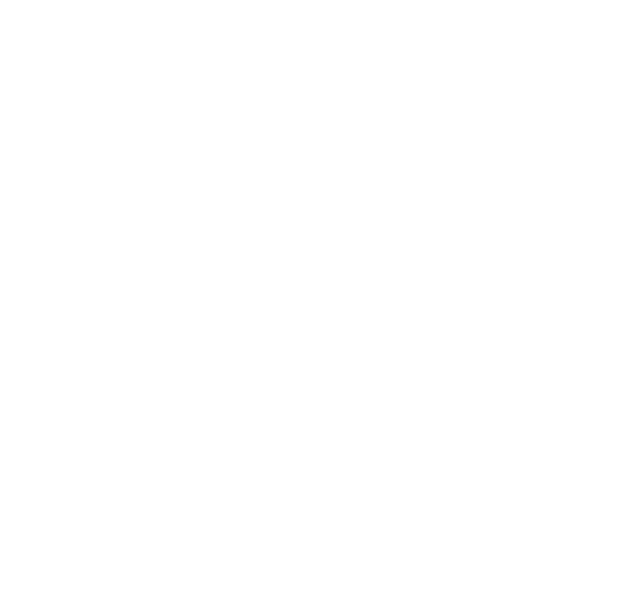
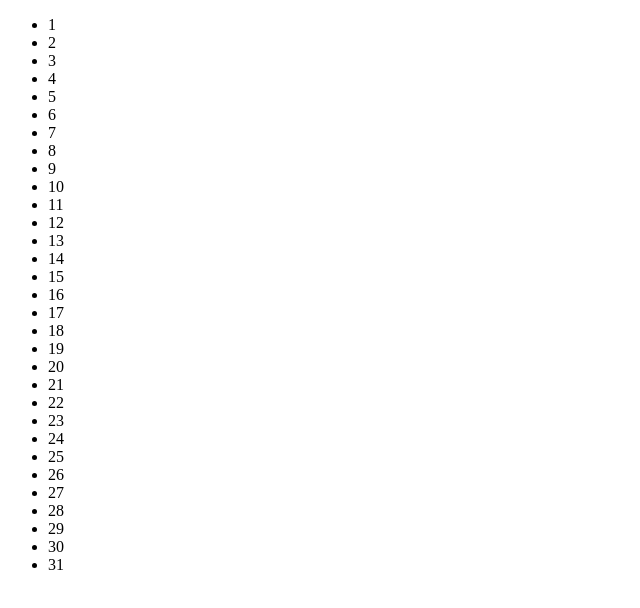
Before and after one commit to AndrewND92/ajax-ex-calendar, a plain HTML site: page index.html in a window 1280 px wide. Shown: the whole page, without its empty margins (0-640 px from the left). Drawn offline with nearby package versions, Linux system fonts and the light colour scheme.

Commit message:
stampo i giorni del mese nella lista

```diff
--- a/index.html
+++ b/index.html
@@ -9,7 +9,15 @@
   </head>
 
   <body>
+    <div class="">
+      <ul class="giorni-mese">
+      </ul>
+    </div>
+    <script id="template" type="text/x-handlebars-template">
 
+      <li data-value="{{value}}">{{value}}</li>
+
+    </script>
 
 
     <script type="text/javascript" src="js/script.js"></script>
--- a/js/script.js
+++ b/js/script.js
@@ -3,6 +3,16 @@ console.log("hello world");
 function printMonth(currentMonth) {
   var daysInMonth = currentMonth.daysInMonth();
   console.log(daysInMonth);
+  var template = $("#template").html();
+  var compiled = Handlebars.compile(template);
+  var target = $(".giorni-mese");
+
+  for (var i = 1; i <= daysInMonth; i++) {
+    var daysHtml = compiled({
+      "value": i
+    });
+    target.append(daysHtml);
+  }
 }
 
 
```
